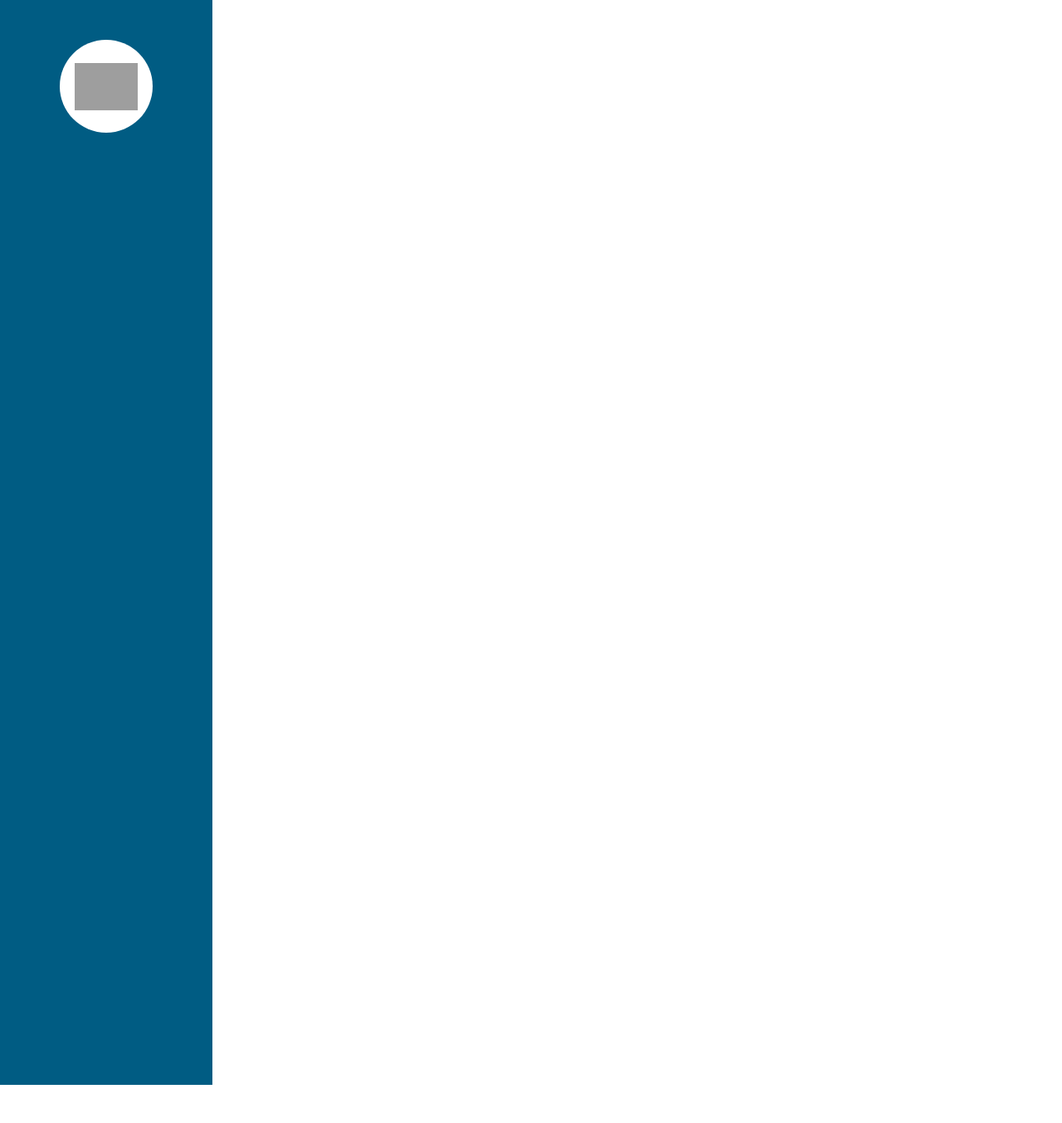
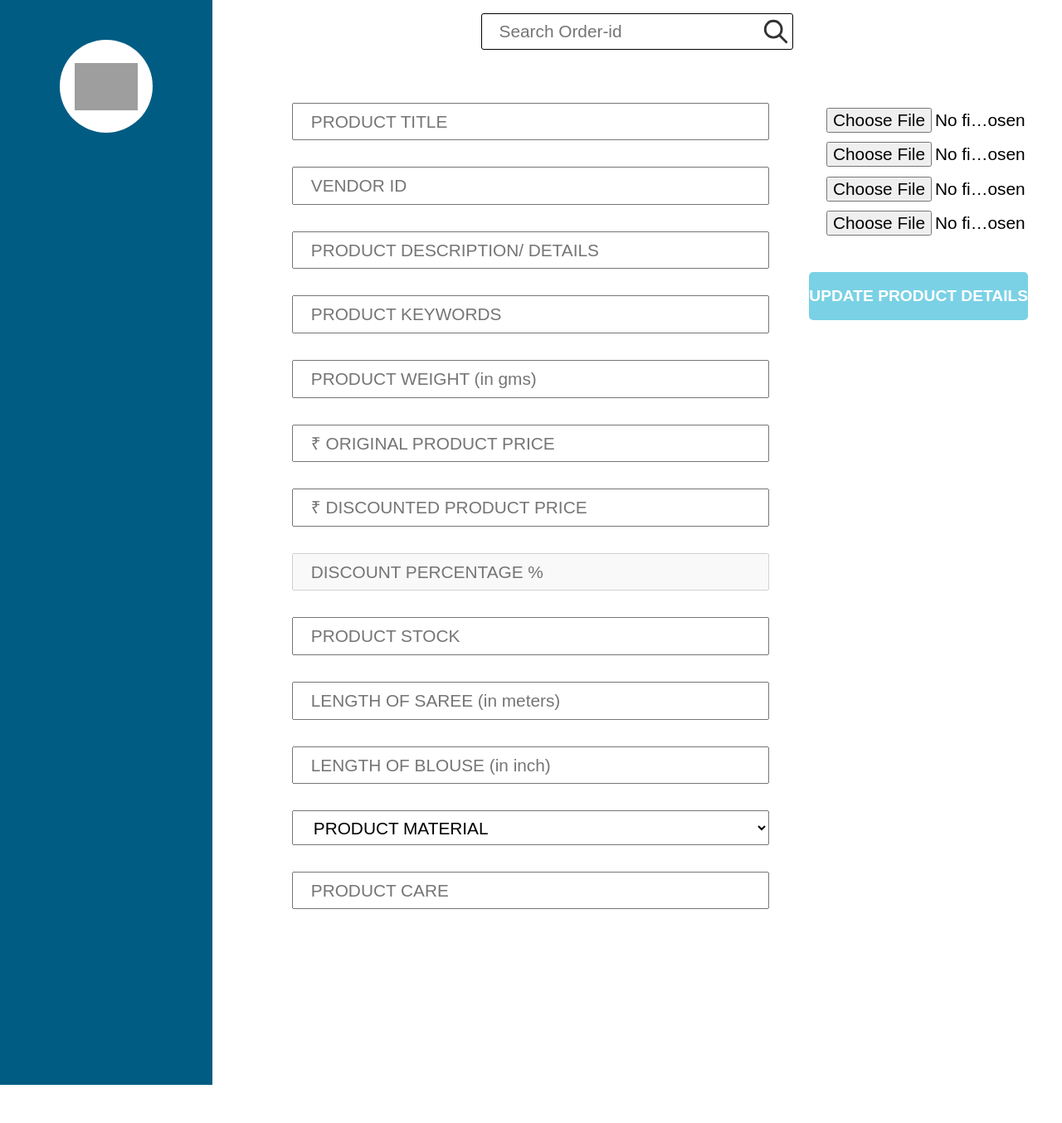
Before and after one commit to Tulsiyan-Fashion-pvt-ltd/Inventory, a Flask app: page /edit in a window 1280 px wide. Shown: the part 90-1444 px from the top of the page at 83% size. Run offline with Flask 3, Linux system fonts and the light colour scheme; the visitor is signed in with stand-in values (Sample User, id 1); some libraries are stand-ins or nearby versions; grey boxes are pictures that could not be loaded.

Commit message:
edit page 01

```diff
--- a/app.py
+++ b/app.py
@@ -124,6 +124,57 @@ def edit():
 
     if request.method == "GET":
         return render_template('edit.html', page_name="edit products")
+    else:
+        # see the data thoroughly and make it to work for edit page
+        data = request.form
+        skuid = product_handler.create_sku()
+        title = data.get('title').strip()
+        vendorid = data.get('vid', 'NULL').strip()
+        product_desc = data.get('desc').strip()
+        product_kwords = data.get('keywords').split(',')
+        product_weight = data.get('weight').strip().strip()
+        original_price = data.get('price').replace(',', '').strip()
+        discounted_price = data.get('dsc-price').replace(',', '').strip()
+        product_stock = data.get('stock').strip().strip()
+        slen = data.get('slen').strip().strip()
+        blen = data.get('blen').strip().strip()
+        material = data.get('material').strip().strip()
+        care = data.get('product-care').strip().strip()
+
+        file01 = request.files['img01']
+        main_image = file01.read()
+
+        file02 = request.files['img02']
+        img02 = file02.read()
+
+        file03 = request.files['img03']
+        img03 = file03.read()
+
+        file04 = request.files['img04']
+        img04 = file04.read()
+
+        date = datetime.now()
+        date = date.strftime("%Y-%m-%d")
+        cursor = mysql.connection.cursor()
+        cursor.execute('''insert into inventory(skuID, vendor_id, product_desc, original_price, disc_price, product_weight_gm,
+                       product_stock, product_details, saree_len, blouse_len, product_material, product_care, product_image,
+                       product_img01, product_img02, product_img03, creation_date) values(
+                       %s, %s, %s, %s, %s, %s, %s, %s, %s, %s, %s, %s, %s, %s, %s, %s, %s)''',
+                       (skuid, vendorid, title, original_price, discounted_price, product_weight, product_stock, product_desc,
+                        slen, blen, material, care, main_image, img02, img03, img04, date))
+
+        for _ in product_kwords:
+            keyword = _.strip()
+            cursor.execute('''insert into searching_keywords(skuID, search_result) values(%s, %s)''',
+                           (skuid, keyword))
+
+        for _ in range(int(product_stock)):
+            productid = product_handler.create_productid()
+            cursor.execute('''insert into products(skuID, productID) values(%s, %s)''', (skuid, productid))
+
+        mysql.connection.commit()
+        cursor.close()
+        return redirect('/edit')
 
 
 @app.route('/login', methods=['POST', 'GET'])
--- a/static/add.css
+++ b/static/add.css
@@ -22,6 +22,7 @@ form {
 #main-container {
     display: flex;
     width: 100%;
+    flex-flow: column nowrap;
 }
 
 #right-section input {
--- a/static/edit.css
+++ b/static/edit.css
@@ -0,0 +1,18 @@
+#search-bar {
+    display: flex;
+    justify-content: center;
+    align-items: center;
+    margin-top: 1em;
+}
+
+#search-bar input{
+    height: 2em;
+    width: 15em;
+    border-radius: 3px;
+    border: 1px solid black;
+    background-image: url(../static/icons/search-svgrepo-com.svg);
+    background-repeat: no-repeat;
+    background-position: 16.2em center;
+    background-size: 9%;
+    padding-right: 2em;
+}
--- a/templates/edit.html
+++ b/templates/edit.html
@@ -1,5 +1,86 @@
 {% extends "layout.html" %}
 
 {% block body %}
+<link rel="stylesheet" href="../static/add.css">
+<link rel="stylesheet" href="../static/edit.css">
 
+<div id="search-bar">
+    <input type="text" placeholder="Search Order-id">
+</div>
+<form method="post" enctype="multipart/form-data">
+    <div id="inputs">
+        <input type="text" id="title" name="title" placeholder="PRODUCT TITLE" required autocomplete="off">
+        <input type="text" id="vendor-id" name="vid" placeholder="VENDOR ID">
+        <input type="text" id="desc" name="desc" placeholder="PRODUCT DESCRIPTION/ DETAILS" required autocomplete="off">
+        <input type="text" id="keywords" name="keywords" placeholder="PRODUCT KEYWORDS" required>
+        <input type="text" id="weight" name="weight" placeholder="PRODUCT WEIGHT (in gms)" required>
+        <input type="text" id="price" name="price" placeholder="₹ ORIGINAL PRODUCT PRICE" required autocomplete="off">
+        <input type="text" id="dsc-price" name="dsc-price" placeholder="₹ DISCOUNTED PRODUCT PRICE" required autocomplete="off" >
+        <input type="text" id="dsc-percentage" name="dsc-prctng" placeholder="DISCOUNT PERCENTAGE %" required autocomplete="off" disabled>
+        <input type="text" id="stock" name="stock" placeholder="PRODUCT STOCK" required>
+        <input type="text" id="saree-len" name="slen" placeholder="LENGTH OF SAREE (in meters)" required>
+        <input type="text" id="blouse-len" name="blen" placeholder="LENGTH OF BLOUSE (in inch)" required>
+        <select name="material" id="material" required>
+            <option value="default" disabled selected>PRODUCT MATERIAL</option>
+            {% for item in material %}
+                <option value="{{ item }}">{{ item }}</option>
+            {% endfor %}
+        </select>
+        <input type="text" id="care" name="product-care" placeholder="PRODUCT CARE" required>
+    </div>
+
+    <div id="right-section">
+        <div id="img01">
+            <div id="overview"></div><input type="file" name="img01" id="img-input01" accept="image/*" required>
+        </div>
+        <div id="img02">
+            <div id="overview"></div><input type="file" name="img02" id="img-input02" accept="image/*" required>
+        </div>
+        <div id="img03">
+            <div id="overview"></div><input type="file" name="img03" id="img-input03" accept="image/*" required>
+        </div>
+        <div id="img04">
+            <div id="overview"></div><input type="file" name="img04" id="img-input04" accept="image/*" required>
+        </div>
+
+        <button id="submit">UPDATE PRODUCT DETAILS</button>
+    </div>
+</form>
+
+
+<script>
+    function percentage(){
+        let originalPrice = document.querySelector('#price');
+        let discounted_price = document.querySelector('#dsc-price');
+        let percent = document.querySelector('#dsc-percentage');
+
+        let array = [originalPrice, discounted_price, percent];
+
+        document.addEventListener('keyup', event => {
+            if (array.includes(event.target)){
+
+                let value = Number(event.target.value);
+                console.log(value)
+                if(Number.isNaN(value)){
+                    event.target.style.outline = '2px solid red';
+                }
+                else{
+                    event.target.style.outline = 'none';
+
+                    //<!-- writing the actual code now -->
+                    //<!-- calculate percentage and  display -->
+
+                    let ttlPrice = originalPrice.value;
+                    let disc = discounted_price.value;
+                    let result = percent.value;
+
+                    result = Math.trunc((100 - ((disc/ttlPrice)*100))*100)/100;
+                    percent.value = 'Discount '+result+' %';
+                }
+            }
+        })
+    }
+
+    percentage();
+</script>
 {% endblock %}
```
Also changed, not shown: static/icons/search-svgrepo-com.svg (added).
